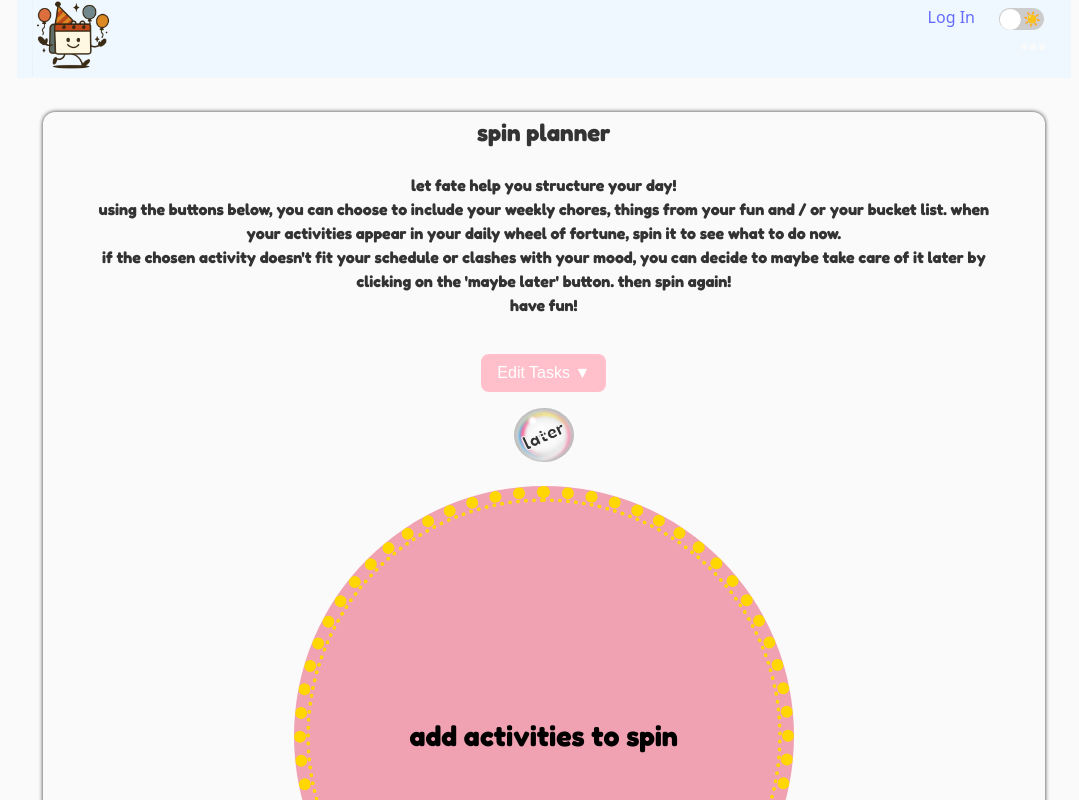
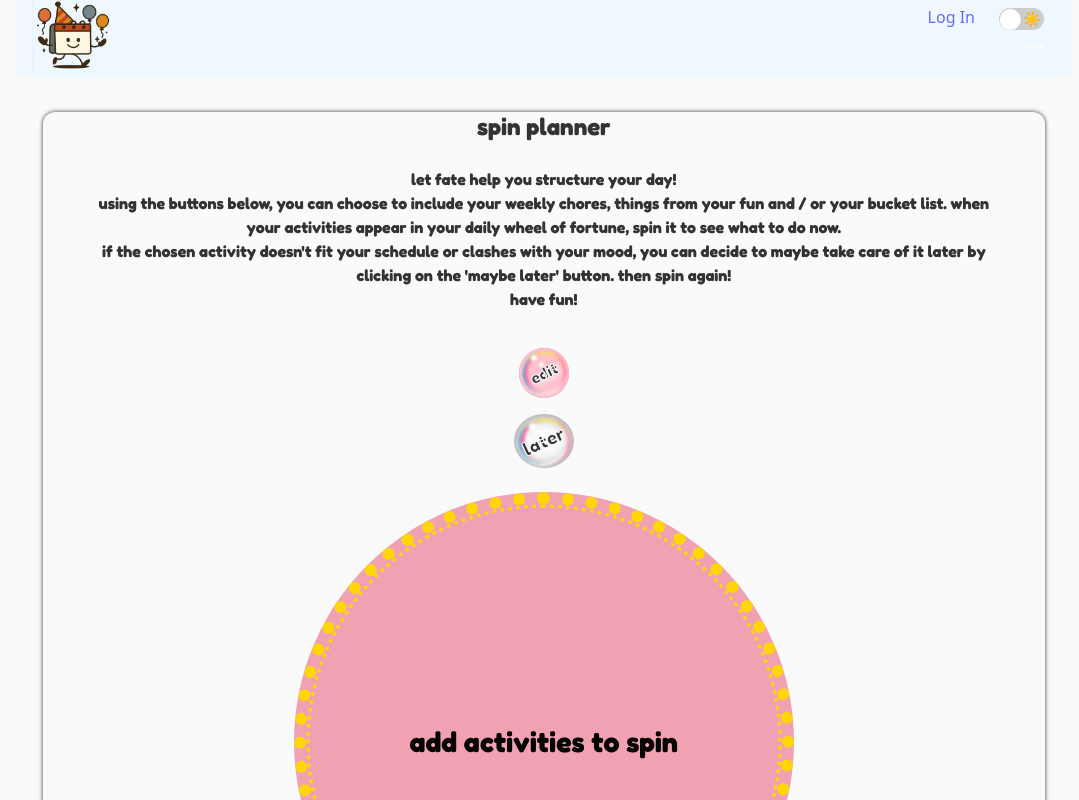
Before and after one commit to Zereis/Event-planner, a React (Vite) app: page /#/spin in a window 1280 px wide. Shown: the top 800 px of the page, without its empty margins (96-1175 px from the left). Built offline with nearby package versions, Linux system fonts and the light colour scheme.

Commit message:
edit list correct

```diff
--- a/src/components/Spin.jsx
+++ b/src/components/Spin.jsx
@@ -148,25 +148,47 @@ const availableForSpin = useMemo(() => {
 
   // Filtered task list for dropdown
   const filteredTasks = useMemo(() => {
-    return tasks.filter((task) => {
-      const isToday = todaysActivities.includes(task);
-      const isChore =
-        includeChores && task.category?.toLowerCase() === "chores" &&
-        task.deadline &&
-        isWithinInterval(
-          typeof task.deadline === 'string' ? parseISO(task.deadline) : task.deadline,
-          { start: todayStart, end: weekEnd }
-        );
-      const isFun =
-        includeFun && task.type?.toLowerCase() === "daily" &&
-        !todaysActivities.includes(task); // exclude those already in today's
+    const result = [...todaysActivities]; // Always include today's tasks
 
-      const isBucket =
-        includeBucket && task.type?.toLowerCase() === "bucket";
+    // Add singleFun if both chores and fun are checked
+    if (singleFun) {
+      result.push(singleFun);
+    }
 
-      return isToday || isChore || isFun || isBucket;
-    });
-  }, [tasks, includeChores, includeFun, includeBucket, todaysActivities]);
+    // Add singleBucket if both chores and bucket are checked
+    if (singleBucket) {
+      result.push(singleBucket);
+    }
+
+    // Add weekly chores if chores are enabled
+    if (includeChores) {
+      result.push(...weeklyChores);
+    }
+
+    // add all bucket
+    if (includeBucket && !singleBucket) {
+      result.push(...bucketActivities);
+    }
+
+    // add all fun
+    if (includeFun && !singleFun) {
+      result.push(...funActivities);
+    }
+
+    // Remove duplicates by task ID
+    const uniqueTasks = [...new Map(result.map(task => [task.id, task])).values()];
+    return uniqueTasks;
+  }, [
+    todaysActivities,
+    singleFun,
+    singleBucket,
+    includeChores,
+    includeBucket,
+    includeFun,
+    funActivities,
+    bucketActivities,
+    weeklyChores
+  ]);
 
   // Handle clicking on an existing event
   const handleEventClick = ({ id, title }) => {
@@ -269,9 +291,17 @@ return (
         have fun!
       </h4>
       <div className="edit-dropdown">
-        <button className="dropdown-toggle" onClick={() => setShowDropdown(!showDropdown)}>
-          Edit Tasks ▼
-        </button>
+        <BubbleButton
+          label="edit"
+          className={showDropdown ? "toggle active" : "toggle"}
+          ariaLabel="edit tasks"
+          toggle={true}
+          zoom="0.5"
+          toggleColor="rgba(0, 0, 255, 0.1)"
+          onToggleChange={(state) => setShowDropdown(state)}
+          checked={showDropdown}
+          defaultColor="pink"
+        />
         {showDropdown && (
           <ul className="dropdown-list">
             {filteredTasks.map((task) => (
@@ -283,6 +313,7 @@ return (
           </ul>
         )}
       </div>
+
 
       <BubbleButton
         className="later-button"
--- a/src/styles/spin.css
+++ b/src/styles/spin.css
@@ -117,10 +117,6 @@ h4 {
   font-size: 1rem;
 }
 
-.dropdown-toggle:hover {
-  background-color: lightpink;
-}
-
 .dropdown-list {
   position: absolute;
   background-color: white;
@@ -142,5 +138,5 @@ h4 {
 }
 
 .dropdown-list li:hover {
-  background-color: #f0f0f0;
+  background-color: lightpink;
 }
```
